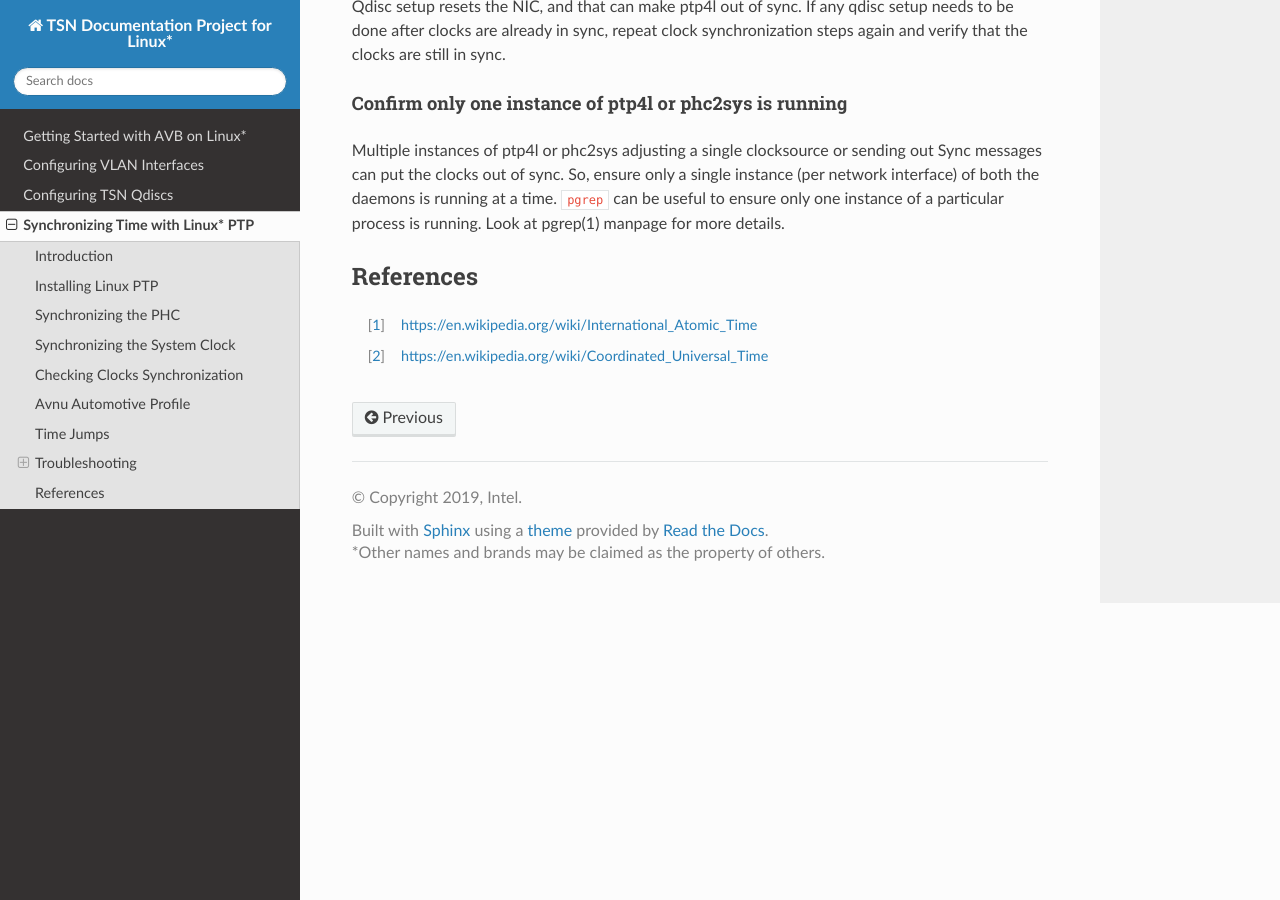
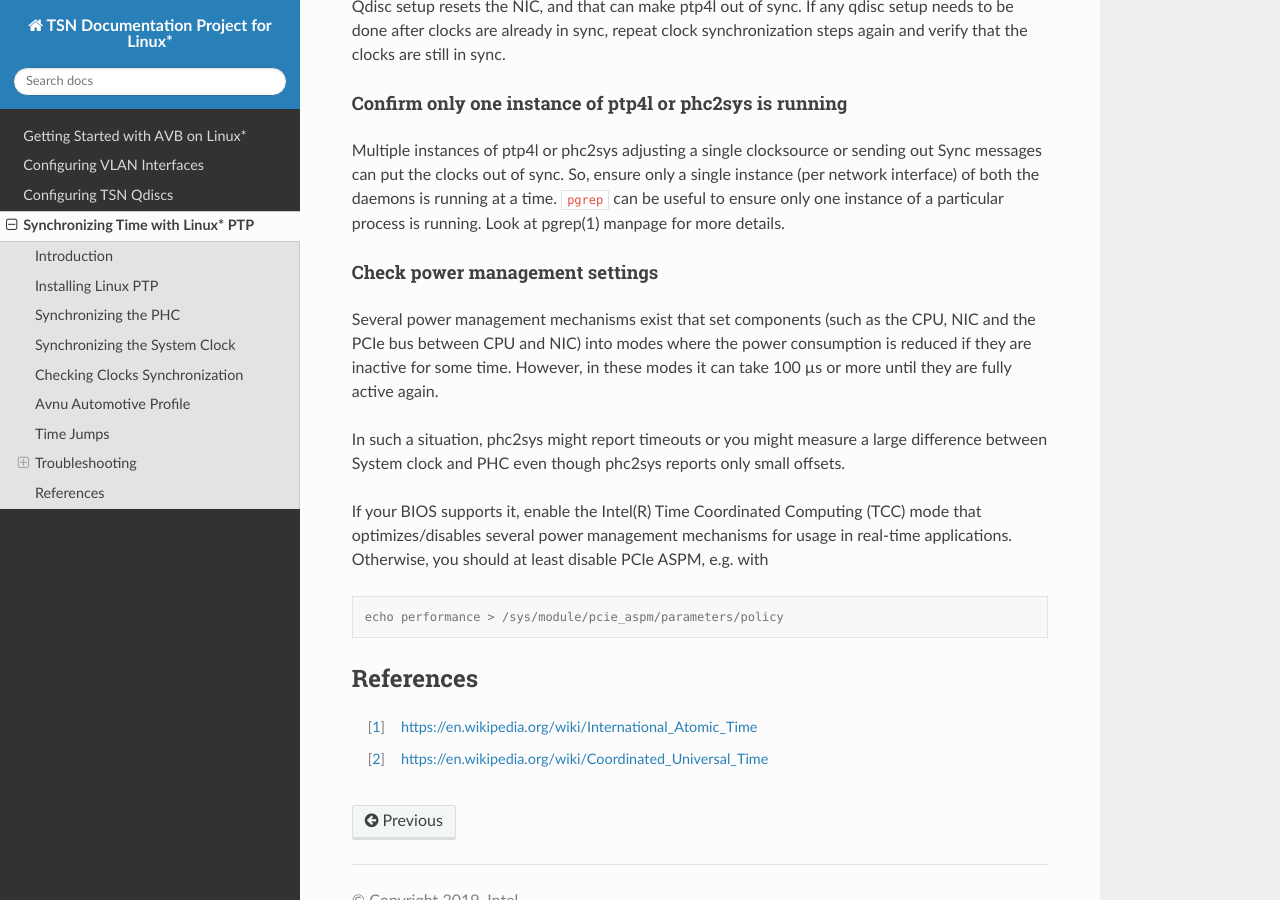
Before and after one commit to Avnu/tsn-doc, a Sphinx documentation site: the page built from source/timesync.rst, in a window 1280 px wide and 900 px high, scrolled down 5205 px. Built offline with Sphinx 7.4.7 and the Read the Docs theme 2.0.0, drawn with Linux system fonts in a browser that asks for light colours.

Commit message:
Explain power management problems in the PTP context
Signed-off-by: Florian Kauer <florian.kauer@linutronix.de>

```diff
--- a/source/timesync.rst
+++ b/source/timesync.rst
@@ -280,6 +280,29 @@ single instance (per network interface) of both the daemons is running at a
 time. ``pgrep`` can be useful to ensure only one instance of a particular
 process is running. Look at pgrep(1) manpage for more details.
 
+Check power management settings
+~~~~~~~~~~~~~~~~~~~~~~~~~~~~~~~
+
+Several power management mechanisms exist that set components
+(such as the CPU, NIC and the PCIe bus between CPU and NIC)
+into modes where the power consumption is reduced if they are
+inactive for some time. However, in these modes it can take
+100 µs or more until they are fully active again.
+
+In such a situation, phc2sys might report timeouts or you might
+measure a large difference between System clock and PHC even
+though phc2sys reports only small offsets.
+
+If your BIOS supports it, enable the Intel(R) Time Coordinated
+Computing (TCC) mode that optimizes/disables several power management
+mechanisms for usage in real-time applications. Otherwise,
+you should at least disable PCIe ASPM, e.g. with
+
+.. code:: console
+
+        echo performance > /sys/module/pcie_aspm/parameters/policy
+
+
 References
 ----------
 
```
